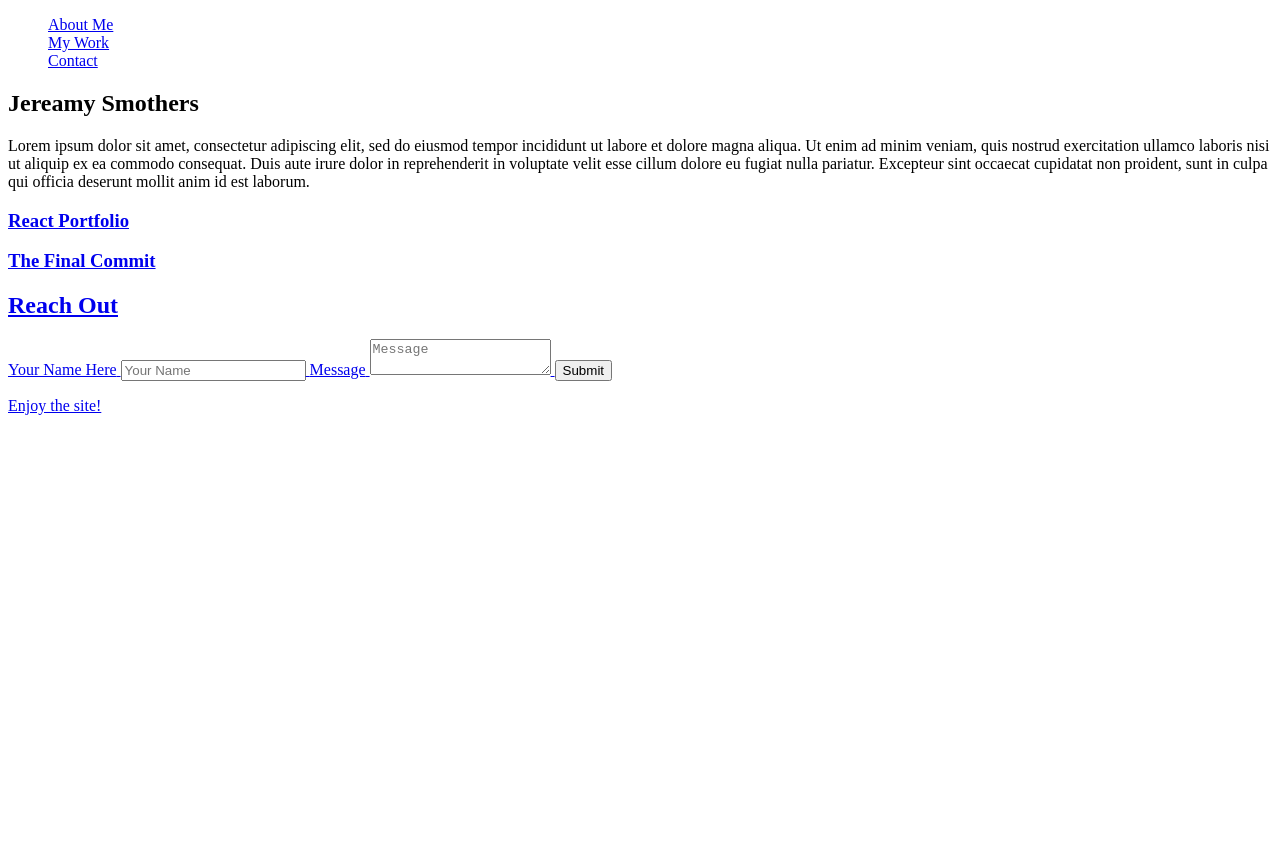
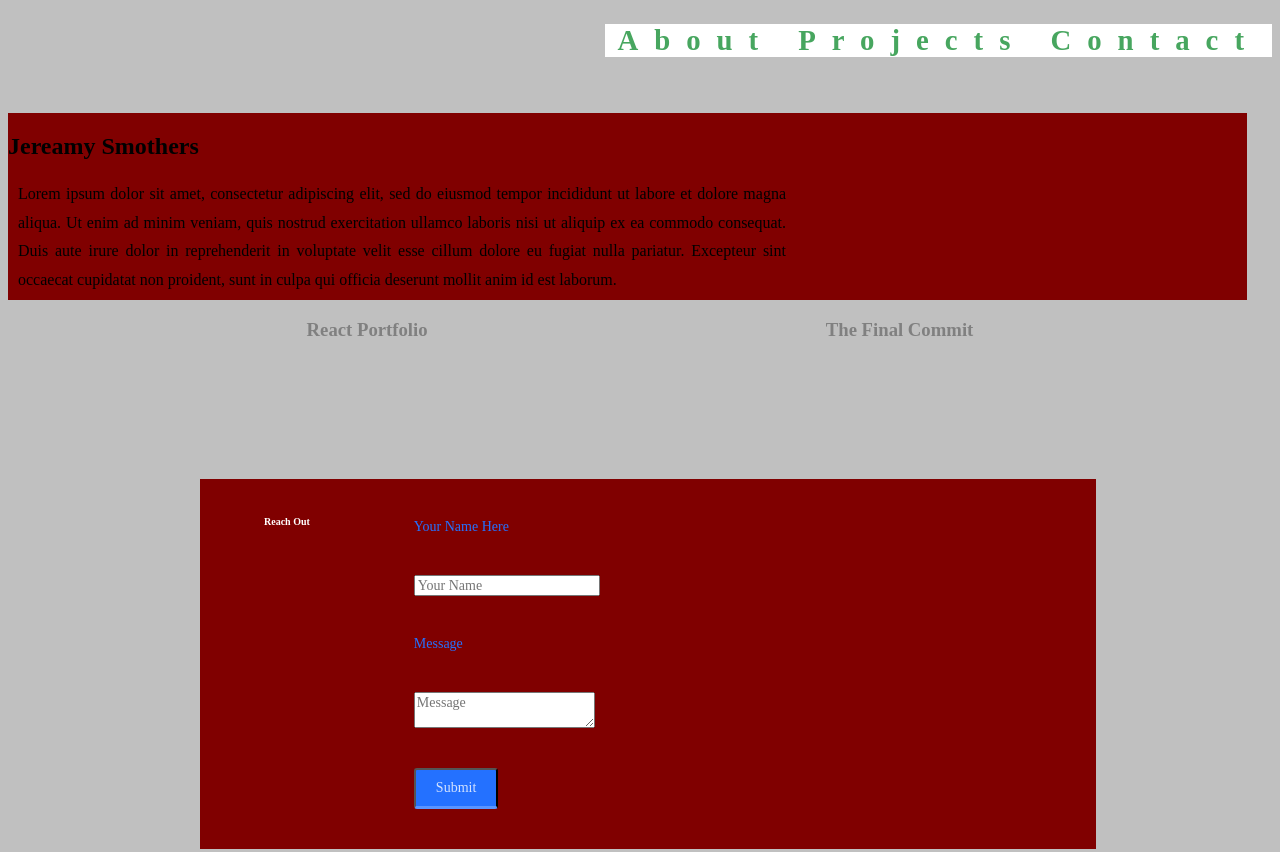
Before and after one commit to JereamySmothers/portfolio, a plain HTML site: page index.html in a window 1280 px wide. Shown: the top 852 px of the page. Before the commit the page ends 800 px from the top, so only its background shows below. Drawn offline with Linux system fonts and the light colour scheme.

Commit message:
added css and slight changes to html

```diff
--- a/assets/style.css
+++ b/assets/style.css
@@ -0,0 +1,167 @@
+*{
+    font-family:'Times New Roman', Times, serif;
+}
+
+:root {
+    --background-color:  silver;
+    --heading-color: white;
+    --box-color: violet;
+    --box--color-2: purple;
+    --accent-color: grey;
+    --border: maroon;
+}
+
+body {
+   background-color: var(--background-color);
+    background-repeat: no-repeat;
+    background-attachment: fixed;
+}
+
+header {
+    padding-bottom: 5vh;
+    width: 100%;
+    background-color: var(--background-color);
+    position: --webkit-sticky;
+    position: sticky;
+    display: flex;
+    flex-wrap: wrap;
+    justify-content: right;
+    top: 0;
+    z-index: 9999;
+}
+
+a {
+    text-decoration: none;
+}
+
+/*nav*/
+nav {
+    display:flex;
+    justify-content: center;
+}
+
+header nav ul {
+    display: flex;
+    list-style: none;
+}
+
+header nav ul div a{
+    color:#47a65f;
+    background-color:#fff;
+    display: inline-block;
+    justify-content: space-evenly;
+    padding-left: 12px;
+    padding-right: 12px;
+    letter-spacing: 1rem;
+    font-weight: bold;
+    text-decoration: none;
+    font-size: 1.8rem;
+}
+
+#projects {
+    display: flex;
+    flex-wrap: wrap;
+    flex: 0, 1, auto;
+    justify-content: space-around;
+}
+
+.element-background{
+    background-color: var(--border);
+    border-radius: 1;
+    width: 98%;
+    justify-content: space-between;
+    display: flex;
+}
+
+.caption {
+    color: var(--accent-color);
+}
+
+.paragraph {
+    color: var(--heading-color-t);
+    font-size: 1rem;
+    max-width: 60vw;
+    line-height: 1.8;
+    text-align: justify;
+    margin: 5px 5px 5px 10px;
+}
+
+/*contact*/
+.contact-info {
+    background-color: var(--border);
+    display: flex;
+    flex-wrap: wrap;
+    max-width: 70vw;
+    margin-top: 15vh;
+    margin-left: 15vw;
+    min-width: fit-content;
+}
+
+
+.contact-info h2 {
+    color: var(--heading-color);
+    align-items: center;
+    margin-top: 20vh;
+    margin-left: 5vw;
+    margin-right: 5vw;
+    font-size: 10px;
+    line-height: .5;
+    position: relative;
+    bottom: 15vh;
+}
+
+#contact-form {
+    color: #2471FF;
+    background-color: transparent;
+    margin-right: 15px;
+}
+
+
+#contact-form label,
+#contact-form input,
+#contact-form textarea,
+#contact-form button {
+    display: block;
+    font-size: 14px;
+    margin-left: 5vh;
+    margin-top: 5vh;
+    line-height: 1.1;
+}
+
+#contact-form button {
+    margin-top: 5vh;
+    margin-bottom: 5vh;
+    background: #2471FF;
+	padding: 10px 20px 10px 20px;
+	border-bottom: 3px solid #5994FF;
+	border-radius: 3px;
+	color: #D2E2FF;
+}
+
+#contact-form button:hover {
+    background: #6B9FFF;
+	color:#fff;
+}
+
+/*footer*/
+footer {
+    background-color: var();
+    display: flex;
+    flex-wrap: wrap;
+    margin-top: 5vh;
+    padding-top: 5vh;
+}
+
+footer p{
+    color: #47a65f;
+    background-color: #fff;
+    display: inline-block;
+    font-family:'Franklin Gothic Medium', 'Arial Narrow', Arial, sans-serif;
+    justify-content: space-evenly;
+    padding-left: 12px;
+    padding-right: 12px;
+    letter-spacing: 1px;
+    font-weight: bold;
+    text-decoration: none;
+    font-size: 1rem;
+}
--- a/index.html
+++ b/index.html
@@ -5,7 +5,7 @@
     <meta charset="UTF-8" />
     <meta name="viewport" content="width=device-width, initial-scale=1.0" />
     <meta http-equiv="X-UA-Compatible" content="ie=edge" />
-    <link rel="stylesheet" href="./assets/stylesheet.css">
+    <link rel="stylesheet" href="./assets/style.css">
     <title>My Portfolio</title>
 </head>
 
@@ -15,11 +15,11 @@
             <nav>
                 <ul>
                     <div class="navigation">
-                   <a href="#about">About Me</a>
+                   <a href="#about">About</a>
                     </div>
 
                     <div class="navigation">
-                        <a href="#projects">My Work</a>
+                        <a href="#projects">Projects</a>
                     </div>
 
                     <div class="navigation">
```
